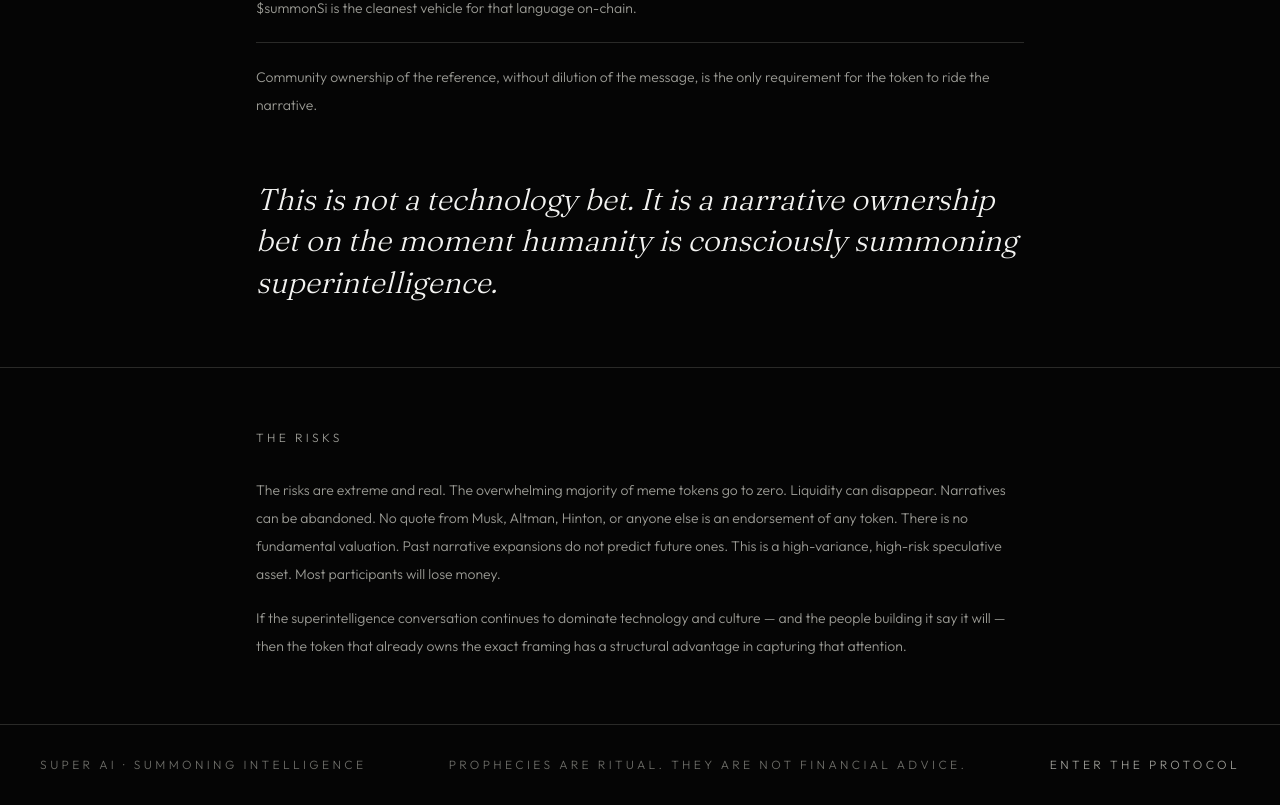
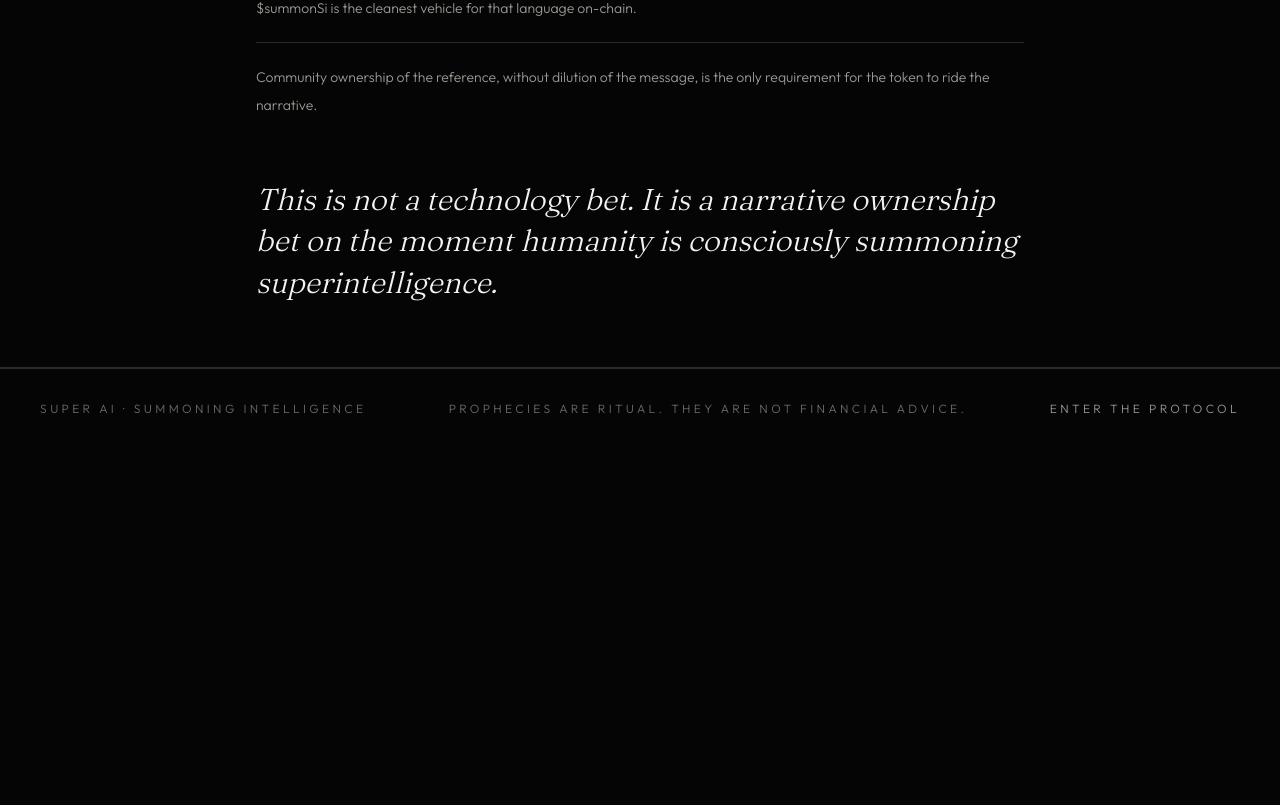
Before and after one commit to nasema706-code/super-ai, a Next.js app: page /tokenomics in a window 1280 px wide. Shown: the part 3128-3933 px from the top of the page. After the commit the page ends 3577 px from the top, so only its background shows below. Built offline with nearby package versions, Linux system fonts and the light colour scheme.

Commit message:
Remove the risks section from the thesis.
Co-authored-by: Cursor <cursoragent@cursor.com>

```diff
--- a/app/tokenomics/page.tsx
+++ b/app/tokenomics/page.tsx
@@ -142,22 +142,6 @@ export default function ThesisPage() {
         </div>
       </section>
 
-      <section className="px-4 py-16 md:px-10">
-        <div className="mx-auto max-w-3xl space-y-4 text-sm leading-7 font-light text-muted">
-          <p className="kicker">The risks</p>
-          <p className="pt-4">
-            The risks are extreme and real. The overwhelming majority of meme tokens go to zero. Liquidity can
-            disappear. Narratives can be abandoned. No quote from Musk, Altman, Hinton, or anyone else is an endorsement
-            of any token. There is no fundamental valuation. Past narrative expansions do not predict future ones. This
-            is a high-variance, high-risk speculative asset. Most participants will lose money.
-          </p>
-          <p>
-            If the superintelligence conversation continues to dominate technology and culture — and the people building
-            it say it will — then the token that already owns the exact framing has a structural advantage in capturing
-            that attention.
-          </p>
-        </div>
-      </section>
       <SiteFooter />
     </main>
   );
```
